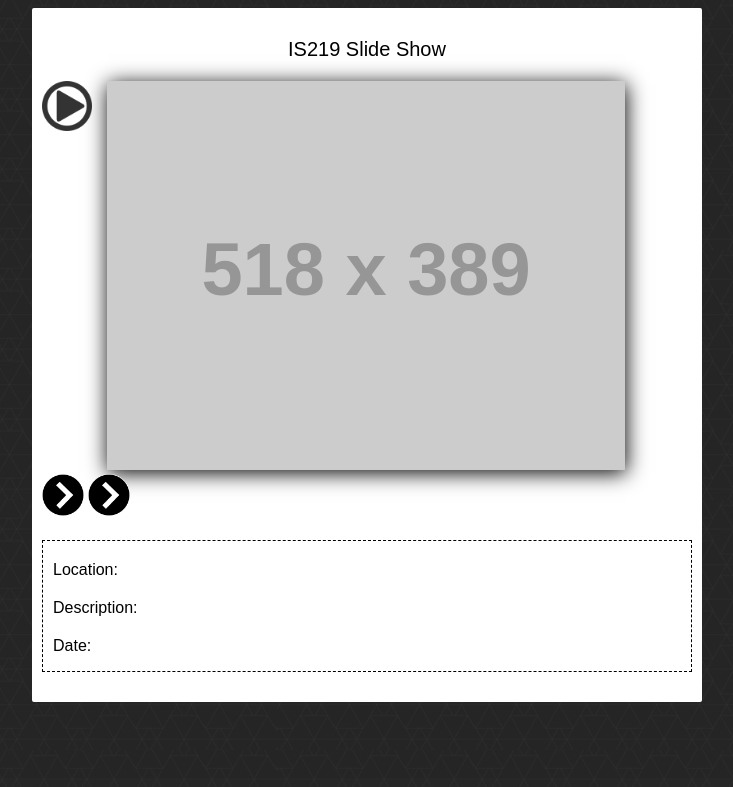
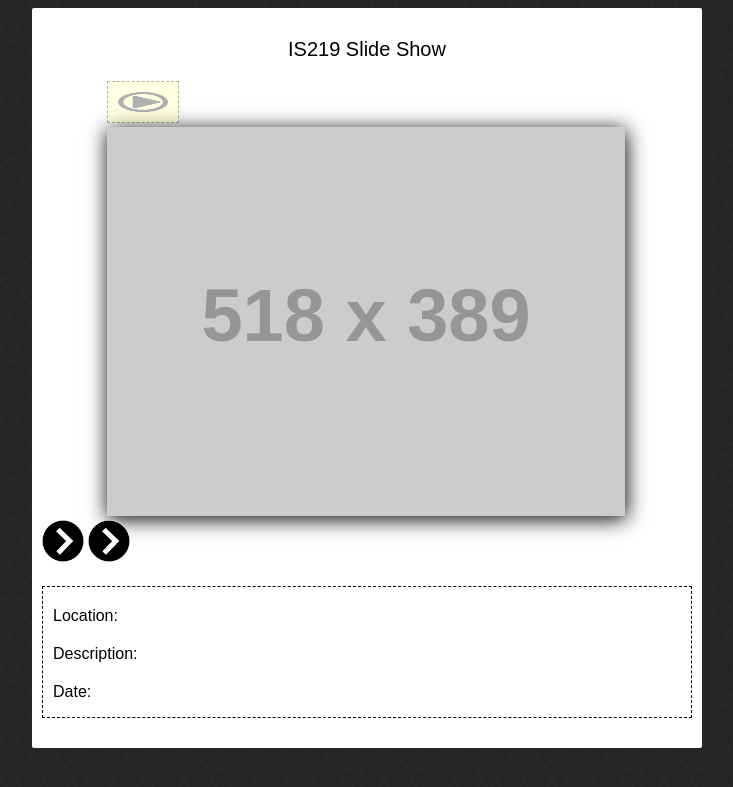
Before and after one commit to Jromani1002/romani-p2, a PHP site: page /index.html in a window 1280 px wide. Shown: the top 787 px of the page, without its empty margins (273-1006 px from the left). Run offline with PHP 8.4, Linux system fonts and the light colour scheme; grey boxes labelled with a size stand in for pictures from a placeholder-image service; some libraries are stand-ins or nearby versions.

Commit message:
Add files via upload

```diff
--- a/css/style.css
+++ b/css/style.css
@@ -31,6 +31,7 @@
 	z-index: 3;
 	opacity: .8;
 	top: 0px;
+	rot90;
 }
 
 .thumbnail {
@@ -70,7 +71,17 @@
 
 /*Add CSS styles to rotate the element 90deg
 Make it animate nicely. You'll need CSS3 for this*/
-.rot90 {}
+.rot90
+{
+	position: relative;
+	display: inline-block;
+	border: 1px dashed #000;
+	padding:10px;
+	background: #ffffa2;
+	height: 20px;
+	opacity: 0.3;
+	text-decoration: none;
+}
 
 /*Add CSS styles to rotate the element 180deg
 Make it animate nicely. You'll need CSS3 for this*/
@@ -78,4 +89,15 @@
 
 /*Add CSS styles to rotate the element 270deg
 Make it animate nicely. You'll need CSS3 for this*/
-.rot270 {}
+.rot270
+{
+	position: relative;
+	display: inline-block;
+	border: 1px dashed #000;
+	padding:10px;
+	background: #ffffa2;
+	height: 20px;
+	opacity: 0.3;
+	text-decoration: none;
+	transition: all 1s ease;
+}
--- a/index.html
+++ b/index.html
@@ -13,9 +13,9 @@
     <p class="banner">IS219 Slide Show</p>
     <div id="slideShow">
       <div class="photoHolder">
+				  <img class="moreIndicator rot90" src="img/more.png" alt="More Content"/>
         <img class="thumbnail" id="photo" src="http://placehold.it/518x389?text=Welcome+to+my+Gallery" alt="Gallery Image"/>
       </div>
-      <img class="moreIndicator rot90" src="img/more.png" alt="More Content"/>
       <div id="nav">
         <img id="prevPhoto" class='rot180' src="img/arrow.png" alt="Previous Photo"/>
         <img id="nextPhoto" src="img/arrow.png" alt="Next Photo"/>
```
